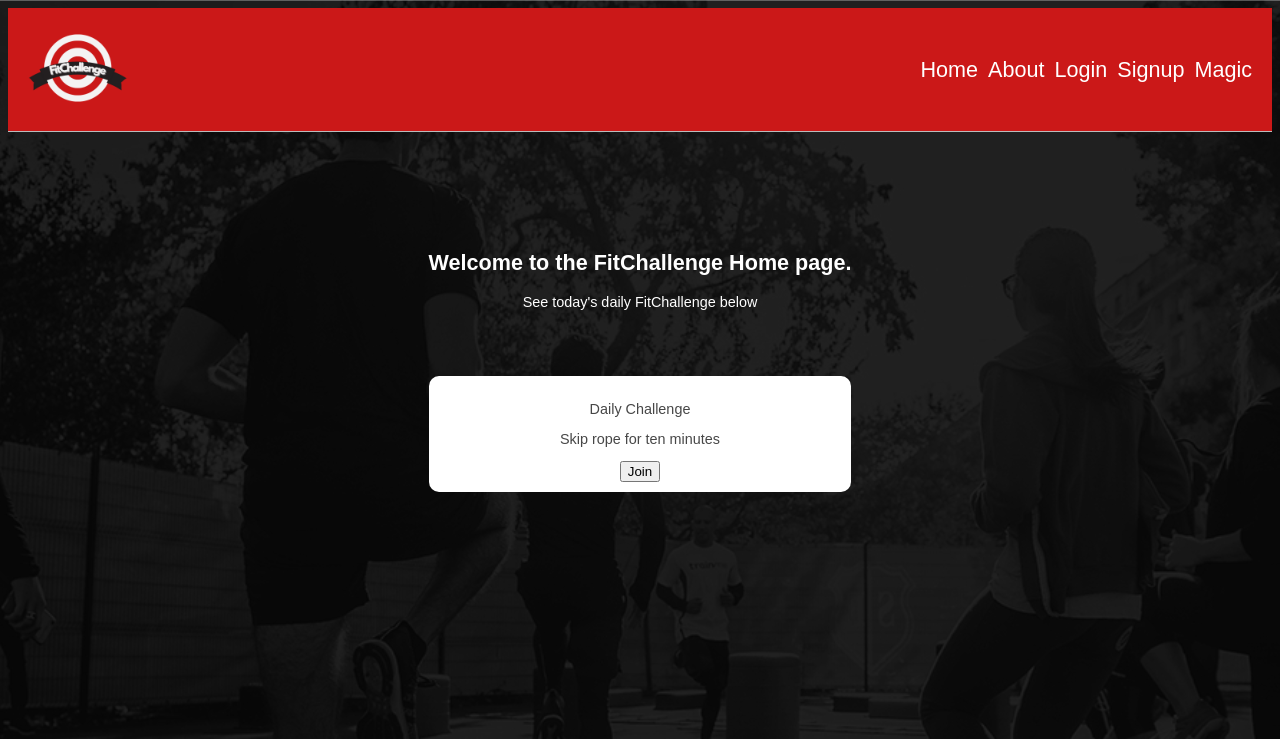
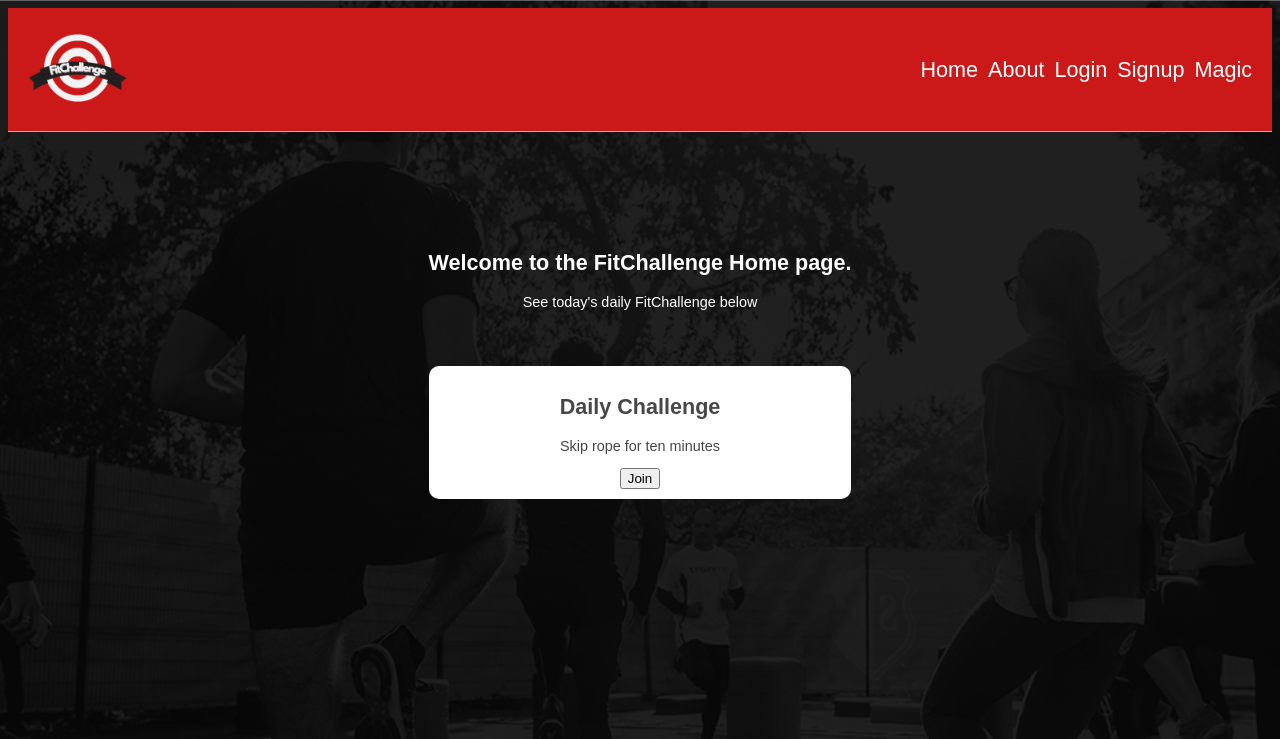
Before and after one commit to AdamG00/Web-Application-Group-Project, a Django app: page / in a window 1280 px wide. Shown: the top 739 px of the page. Run offline with Django 3.2, Linux system fonts and the light colour scheme; data comes from the database, SQL or seed files in the repository; both versions use the stored data as it was after the commit.

Commit message:
main project page completed

```diff
--- a/ca229_project_root/ca229_project_site/static/index.css
+++ b/ca229_project_root/ca229_project_site/static/index.css
@@ -89,16 +89,11 @@ body {
     background-color: #ffffff;
 	border-radius: 10px;
 	color: #474747;
-    padding: 10px;
-    margin-top: 20px;
-}
-
-.joinButton {
-    background-color: #3884e7;
-}
-
-.joinButton.joined {
-    background-color: #0fcb1b;
+    padding-top: 10px;
+	padding-bottom: 10px;
+	padding-left: -30px;
+	padding-right: -30px;
+    margin-top: 10px;
 }
 
 #footer {
--- a/ca229_project_root/pages/models.py
+++ b/ca229_project_root/pages/models.py
@@ -7,7 +7,7 @@ class Page(models.Model):
     update_date = models.DateTimeField('Last Updated')
     create_date = models.DateField('First Published', default = datetime.date.today)
     bodytext = models.TextField('Page Content', blank=True)
-    daily_challenge = models.CharField(max_length=200, blank=True)
+    daily_challenge = models.TextField('Daily challenge', blank=True)
 
 def __str__(self):
         return self.title
--- a/ca229_project_root/pages/templates/index.html
+++ b/ca229_project_root/pages/templates/index.html
@@ -34,9 +34,15 @@
 					<p>{{ content }}</p>
 					{% endautoescape %}
 					<div class="daily-challenge">
-						<p>Daily Challenge</p>
-						<p>{{ daily }}</p>
-						<button id="joinButton" class="button button1">Join</button>
+						<div class="challenge-header">
+							<h2>Daily Challenge</h2>
+						</div>
+						<div class="challenge-details">
+							<p>{{ daily }}</p>
+						</div>
+						<div class="challenge-action">
+							<button id="joinButton" class="button button-join">Join</button>
+						</div>
 					</div>
 				{% endblock main_content %}
 			</section>
--- a/ca229_project_root/pages/templates/pages/indexpage.html
+++ b/ca229_project_root/pages/templates/pages/indexpage.html
@@ -17,9 +17,15 @@
         <br>
         <br>
         <div class="daily-challenge">
-            <p>Daily Challenge</p>
-            <p>{{ daily }}</p>
-            <button id="joinButton" class="button button-join">Join</button>
+            <div class="challenge-header">
+                <h2>Daily Challenge</h2>
+            </div>
+            <div class="challenge-details">
+                <p>{{ daily }}</p>
+            </div>
+            <div class="challenge-action">
+                <button id="joinButton" class="button button-join">Join</button>
+            </div>
         </div>
         <script>
     		document.getElementById("joinButton").addEventListener("click", function() {
```
Also changed, not shown: ca229_project_root/db.sqlite3, ca229_project_root/pages/migrations/0004_alter_page_daily_challenge.py (added), ca229_project_root/pages/migrations/0005_alter_page_daily_challenge.py (added).
